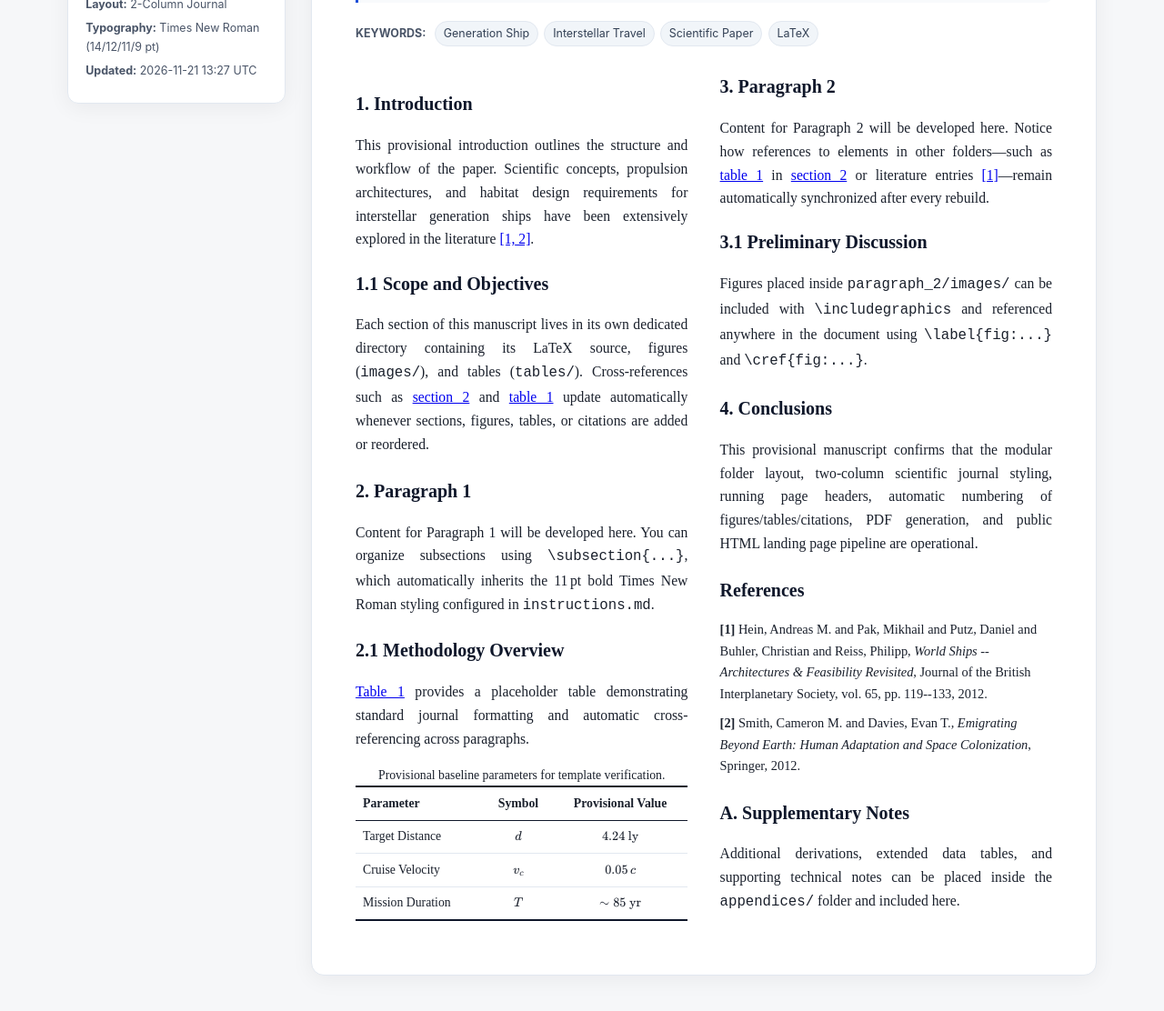
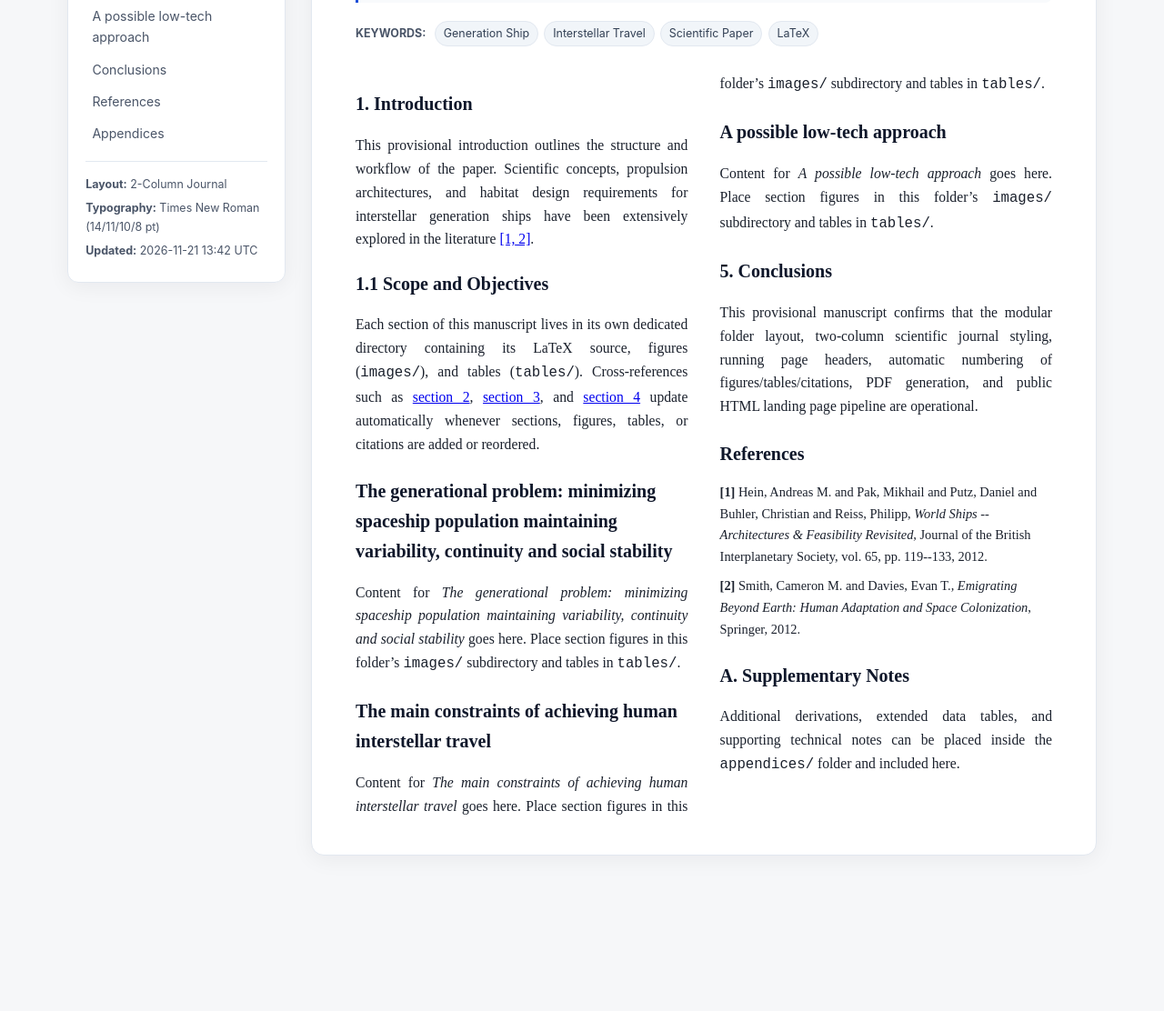
Before and after one commit to guidoyak/GenShip, a plain HTML site: page index.html in a window 1280 px wide. Shown: the part 420-1532 px from the top of the page at 91% size. After the commit the page ends 1409 px from the top, so only its background shows below. Drawn offline with nearby package versions, Linux system fonts and the light colour scheme.

Commit message:
Sync main.tex, section folders, main.pdf, and index.html from updated instructions.md

```diff
--- a/index.html
+++ b/index.html
@@ -336,16 +336,17 @@
       <ul class="toc">
         <li><a href="#abstract">Abstract</a></li>
         <li><a href="#introduction">Introduction</a></li>
-<li><a href="#paragraph_1">Paragraph 1</a></li>
-<li><a href="#paragraph_2">Paragraph 2</a></li>
+<li><a href="#the_generational_problem_minimizing_spaceship_population_maintaining_variability_continuity_and_social_stability">The generational problem: minimizing spaceship population maintaining variability, continuity and social stability</a></li>
+<li><a href="#the_main_constraints_of_achieving_human_interstellar_travel">The main constraints of achieving human interstellar travel</a></li>
+<li><a href="#a_possible_low_tech_approach">A possible low-tech approach</a></li>
 <li><a href="#conclusions">Conclusions</a></li>
 <li><a href="#references">References</a></li>
 <li><a href="#appendices">Appendices</a></li>
       </ul>
       <div class="meta-box">
         <div><strong>Layout:</strong> 2-Column Journal</div>
-        <div><strong>Typography:</strong> Times New Roman (14/12/11/9 pt)</div>
-        <div><strong>Updated:</strong> 2026-11-21 13:27 UTC</div>
+        <div><strong>Typography:</strong> Times New Roman (14/11/10/8 pt)</div>
+        <div><strong>Updated:</strong> 2026-11-21 13:42 UTC</div>
       </div>
     </aside>
 
@@ -382,76 +383,45 @@ extensively explored in the literature <a href="#ref-hein2012world">[1,
 <p>Each section of this manuscript lives in its own dedicated directory
 containing its LaTeX source, figures (<code>images/</code>), and tables
 (<code>tables/</code>). Cross-references such as <a
-href="#sec:paragraph_1">section 2</a> and <a
-href="#tab:sample_parameters">table 1</a> update automatically whenever
-sections, figures, tables, or citations are added or reordered.</p>
+href="#sec:the_generational_problem_minimizing_spaceship_population_maintaining_variability_continuity_and_social_stability">section 2</a>,
+<a
+href="#sec:the_main_constraints_of_achieving_human_interstellar_travel">section 3</a>,
+and <a href="#sec:a_possible_low_tech_approach">section 4</a> update
+automatically whenever sections, figures, tables, or citations are added
+or reordered.</p>
 </section>
 
-<section id="paragraph_1" class="paper-section">
-<h1 id="sec:paragraph_1">2. Paragraph 1</h1>
-<p>Content for Paragraph 1 will be developed here. You can organize
-subsections using <code>\subsection{...}</code>, which automatically
-inherits the 11 pt bold Times New Roman styling configured in
-<code>instructions.md</code>.</p>
-<h2 id="subsec:methodology">2.1 Methodology Overview</h2>
-<p><a href="#tab:sample_parameters">Table 1</a> provides a placeholder
-table demonstrating standard journal formatting and automatic
-cross-referencing across paragraphs.</p>
-<div id="tab:sample_parameters">
-<table>
-<caption>Provisional baseline parameters for template
-verification.</caption>
-<thead>
-<tr class="header">
-<th style="text-align: left;">Parameter</th>
-<th style="text-align: center;">Symbol</th>
-<th style="text-align: center;">Provisional Value</th>
-</tr>
-</thead>
-<tbody>
-<tr class="odd">
-<td style="text-align: left;">Target Distance</td>
-<td style="text-align: center;"><span
-class="math inline">\(d\)</span></td>
-<td style="text-align: center;"><span class="math inline">\(4.24\text{
-ly}\)</span></td>
-</tr>
-<tr class="even">
-<td style="text-align: left;">Cruise Velocity</td>
-<td style="text-align: center;"><span
-class="math inline">\(v_c\)</span></td>
-<td style="text-align: center;"><span
-class="math inline">\(0.05\,c\)</span></td>
-</tr>
-<tr class="odd">
-<td style="text-align: left;">Mission Duration</td>
-<td style="text-align: center;"><span
-class="math inline">\(T\)</span></td>
-<td style="text-align: center;"><span class="math inline">\(\sim
-85\text{ yr}\)</span></td>
-</tr>
-</tbody>
-</table>
-</div>
+<section id="the_generational_problem_minimizing_spaceship_population_maintaining_variability_continuity_and_social_stability" class="paper-section">
+<h1
+id="sec:the_generational_problem_minimizing_spaceship_population_maintaining_variability_continuity_and_social_stability">The
+generational problem: minimizing spaceship population maintaining
+variability, continuity and social stability</h1>
+<p>Content for <em>The generational problem: minimizing spaceship
+population maintaining variability, continuity and social stability</em>
+goes here. Place section figures in this folder’s <code>images/</code>
+subdirectory and tables in <code>tables/</code>.</p>
 </section>
 
-<section id="paragraph_2" class="paper-section">
-<h1 id="sec:paragraph_2">3. Paragraph 2</h1>
-<p>Content for Paragraph 2 will be developed here. Notice how references
-to elements in other folders—such as <a
-href="#tab:sample_parameters">table 1</a> in <a
-href="#sec:paragraph_1">section 2</a> or literature entries <a
-href="#ref-hein2012world">[1]</a>—remain automatically synchronized
-after every rebuild.</p>
-<h2 id="subsec:discussion">3.1 Preliminary Discussion</h2>
-<p>Figures placed inside <code>paragraph_2/images/</code> can be
-included with <code>\includegraphics</code> and referenced anywhere in
-the document using <code>\label{fig:...}</code> and
-<code>\cref{fig:...}</code>.</p>
+<section id="the_main_constraints_of_achieving_human_interstellar_travel" class="paper-section">
+<h1
+id="sec:the_main_constraints_of_achieving_human_interstellar_travel">The
+main constraints of achieving human interstellar travel</h1>
+<p>Content for <em>The main constraints of achieving human interstellar
+travel</em> goes here. Place section figures in this folder’s
+<code>images/</code> subdirectory and tables in
+<code>tables/</code>.</p>
+</section>
+
+<section id="a_possible_low_tech_approach" class="paper-section">
+<h1 id="sec:a_possible_low_tech_approach">A possible low-tech
+approach</h1>
+<p>Content for <em>A possible low-tech approach</em> goes here. Place
+section figures in this folder’s <code>images/</code> subdirectory and
+tables in <code>tables/</code>.</p>
 </section>
 
 <section id="conclusions" class="paper-section">
-<h1 id="sec:conclusions">4. Conclusions</h1>
+<h1 id="sec:conclusions">5. Conclusions</h1>
 <p>This provisional manuscript confirms that the modular folder layout,
 two-column scientific journal styling, running page headers, automatic
 numbering of figures/tables/citations, PDF generation, and public HTML
```
Also changed, not shown: 15 other files.
